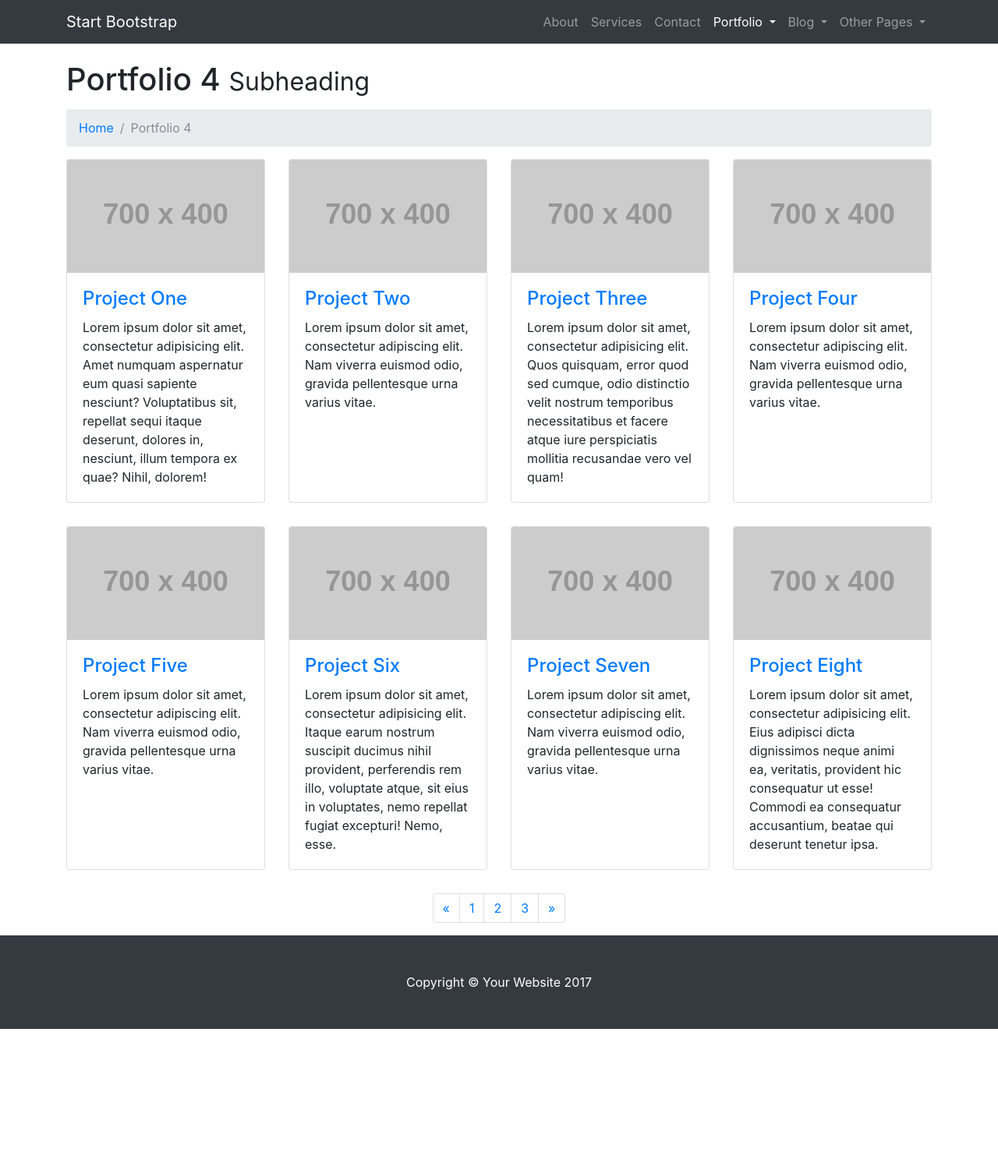
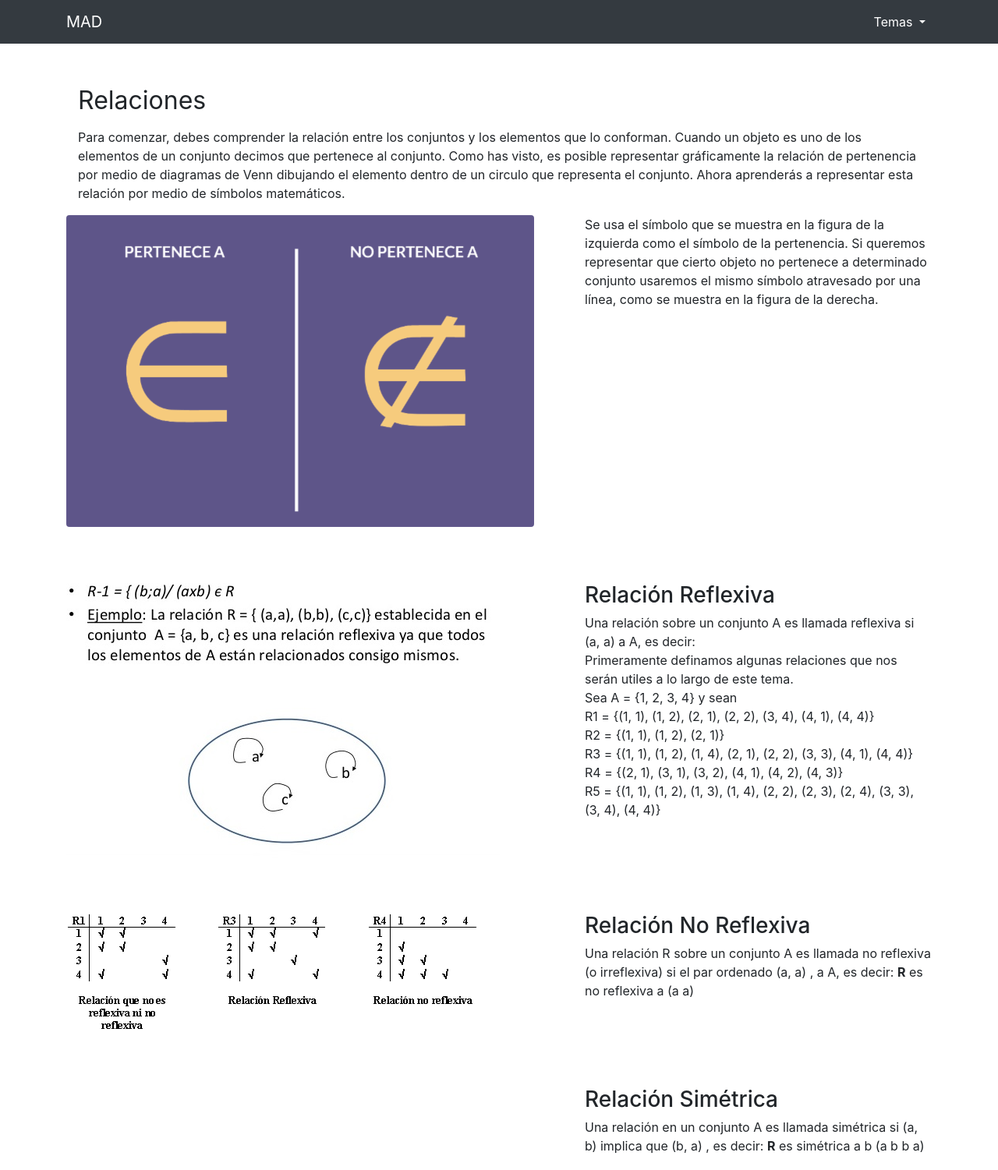
Before and after one commit to Dioniso0/Dioniso0.github.io, a website: page portfolio-4-col.html in a window 1280 px wide. Shown: the top 1501 px of the page at 78% size. Before the commit the page ends 1320 px from the top, so only its background shows below. Drawn offline with Linux system fonts and the light colour scheme; placeholder pictures from the web are drawn by us.

Commit message:
Relaciones

```diff
--- a/portfolio-4-col.html
+++ b/portfolio-4-col.html
@@ -8,7 +8,7 @@
     <meta name="description" content="">
     <meta name="author" content="">
 
-    <title>Modern Business - Start Bootstrap Template</title>
+    <title>MAD</title>
 
     <!-- Bootstrap core CSS -->
     <link href="vendor/bootstrap/css/bootstrap.min.css" rel="stylesheet">
@@ -23,55 +23,26 @@
     <!-- Navigation -->
     <nav class="navbar fixed-top navbar-expand-lg navbar-dark bg-dark fixed-top">
       <div class="container">
-        <a class="navbar-brand" href="index.html">Start Bootstrap</a>
+        <a class="navbar-brand" href="index.html">MAD</a>
         <button class="navbar-toggler navbar-toggler-right" type="button" data-toggle="collapse" data-target="#navbarResponsive" aria-controls="navbarResponsive" aria-expanded="false" aria-label="Toggle navigation">
           <span class="navbar-toggler-icon"></span>
         </button>
         <div class="collapse navbar-collapse" id="navbarResponsive">
           <ul class="navbar-nav ml-auto">
-            <li class="nav-item">
-              <a class="nav-link" href="about.html">About</a>
-            </li>
-            <li class="nav-item">
-              <a class="nav-link" href="services.html">Services</a>
-            </li>
-            <li class="nav-item">
-              <a class="nav-link" href="contact.html">Contact</a>
-            </li>
+
             <li class="nav-item active dropdown">
               <a class="nav-link dropdown-toggle" href="#" id="navbarDropdownPortfolio" data-toggle="dropdown" aria-haspopup="true" aria-expanded="false">
-                Portfolio
+               Temas
               </a>
               <div class="dropdown-menu dropdown-menu-right" aria-labelledby="navbarDropdownPortfolio">
-                <a class="dropdown-item" href="portfolio-1-col.html">1 Column Portfolio</a>
-                <a class="dropdown-item" href="portfolio-2-col.html">2 Column Portfolio</a>
-                <a class="dropdown-item" href="portfolio-3-col.html">3 Column Portfolio</a>
-                <a class="dropdown-item active" href="portfolio-4-col.html">4 Column Portfolio</a>
+                <a class="dropdown-item active" href="portfolio-1-col.html">Conjuntos Conceptos Básicos</a>
+                <a class="dropdown-item" href="portfolio-2-col.html">Álgebra de Conjuntos</a>
+                <a class="dropdown-item" href="portfolio-3-col.html">Conjunto Potencia - Prodructo de Conjuntos</a>
+                <a class="dropdown-item" href="portfolio-4-col.html">Relaciones</a>
                 <a class="dropdown-item" href="portfolio-item.html">Single Portfolio Item</a>
               </div>
             </li>
-            <li class="nav-item dropdown">
-              <a class="nav-link dropdown-toggle" href="#" id="navbarDropdownBlog" data-toggle="dropdown" aria-haspopup="true" aria-expanded="false">
-                Blog
-              </a>
-              <div class="dropdown-menu dropdown-menu-right" aria-labelledby="navbarDropdownBlog">
-                <a class="dropdown-item" href="blog-home-1.html">Blog Home 1</a>
-                <a class="dropdown-item" href="blog-home-2.html">Blog Home 2</a>
-                <a class="dropdown-item" href="blog-post.html">Blog Post</a>
-              </div>
-            </li>
-            <li class="nav-item dropdown">
-              <a class="nav-link dropdown-toggle" href="#" id="navbarDropdownBlog" data-toggle="dropdown" aria-haspopup="true" aria-expanded="false">
-                Other Pages
-              </a>
-              <div class="dropdown-menu dropdown-menu-right" aria-labelledby="navbarDropdownBlog">
-                <a class="dropdown-item" href="full-width.html">Full Width Page</a>
-                <a class="dropdown-item" href="sidebar.html">Sidebar Page</a>
-                <a class="dropdown-item" href="faq.html">FAQ</a>
-                <a class="dropdown-item" href="404.html">404</a>
-                <a class="dropdown-item" href="pricing.html">Pricing Table</a>
-              </div>
-            </li>
+
           </ul>
         </div>
       </div>
@@ -81,132 +52,116 @@
     <div class="container">
 
       <!-- Page Heading/Breadcrumbs -->
-      <h1 class="mt-4 mb-3">Portfolio 4
-        <small>Subheading</small>
+
+
+<br>
+
+    <!-- Page Content -->
+    <div class="container">
+
+            <!-- Page Heading/Breadcrumbs -->
+            <h1 class="mt-4 mb-3">
+              <small>Relaciones</small>
             </h1>
 
-      <ol class="breadcrumb">
-        <li class="breadcrumb-item">
-          <a href="index.html">Home</a>
-        </li>
-        <li class="breadcrumb-item active">Portfolio 4</li>
-      </ol>
 
+
+            <p>Para comenzar, debes comprender la relación entre los conjuntos y los elementos que lo conforman.  Cuando un objeto es uno de los elementos de un conjunto decimos que pertenece al conjunto.
+
+              Como has visto, es posible representar gráficamente la relación de pertenencia por medio de diagramas de Venn dibujando el elemento dentro de un circulo que representa el conjunto.  Ahora aprenderás a representar esta relación por medio de símbolos matemáticos.</p>
+
+          </div>
+
+      <!-- Project One -->
       <div class="row">
-        <div class="col-lg-3 col-md-4 col-sm-6 portfolio-item">
-          <div class="card h-100">
-            <a href="#"><img class="card-img-top" src="http://placehold.it/700x400" alt=""></a>
-            <div class="card-body">
-              <h4 class="card-title">
-                <a href="#">Project One</a>
-              </h4>
-              <p class="card-text">Lorem ipsum dolor sit amet, consectetur adipisicing elit. Amet numquam aspernatur eum quasi sapiente nesciunt? Voluptatibus sit, repellat sequi itaque deserunt, dolores in, nesciunt, illum tempora ex quae? Nihil, dolorem!</p>
+        <div class="col-md-7">
+          <a href="#">
+            <img class="img-fluid rounded mb-3 mb-md-0" src="img/21.png" alt="">
+          </a>
+        </div>
+        <div class="col-md-5">
+
+          <p>Se usa el símbolo que se muestra en la figura de la izquierda como el símbolo de la pertenencia.  Si queremos representar que cierto objeto no pertenece a determinado conjunto usaremos el mismo símbolo atravesado por una línea, como se muestra en la figura de la derecha.</p>
+
         </div>
       </div>
+      <br><br><br>
+           <!-- Project One -->
+           <div class="row">
+            <div class="col-md-7">
+              <a href="#">
+                <img class="img-fluid rounded mb-3 mb-md-0" src="img/22.jpg" alt="">
+              </a>
             </div>
-        <div class="col-lg-3 col-md-4 col-sm-6 portfolio-item">
-          <div class="card h-100">
-            <a href="#"><img class="card-img-top" src="http://placehold.it/700x400" alt=""></a>
-            <div class="card-body">
-              <h4 class="card-title">
-                <a href="#">Project Two</a>
-              </h4>
-              <p class="card-text">Lorem ipsum dolor sit amet, consectetur adipiscing elit. Nam viverra euismod odio, gravida pellentesque urna varius vitae.</p>
+            <div class="col-md-5">
+              <h3>Relación Reflexiva</h3>
+              <p>Una relación  sobre un conjunto A es llamada reflexiva si (a, a)     a  A, es decir: <br>
+                Primeramente definamos algunas relaciones que nos serán utiles a lo largo de este tema.<br>
+                Sea A = {1, 2, 3, 4} y sean<br>
+
+                R1 = {(1, 1), (1, 2), (2, 1), (2, 2), (3, 4), (4, 1), (4, 4)}<br>
+                R2 = {(1, 1), (1, 2), (2, 1)}<br>
+                R3 = {(1, 1), (1, 2), (1, 4), (2, 1), (2, 2), (3, 3), (4, 1), (4, 4)}<br>
+                R4 = {(2, 1), (3, 1), (3, 2), (4, 1), (4, 2), (4, 3)}<br>
+                R5 = {(1, 1), (1, 2), (1, 3), (1, 4), (2, 2), (2, 3), (2, 4), (3, 3), (3, 4), (4, 4)}<br>
+              </p>
+
             </div>
           </div>
+          <!-- /.row -->
+          <br><br><br>
+          <!-- Project One -->
+          <div class="row">
+            <div class="col-md-7">
+              <a href="#">
+                <img class="img-fluid rounded mb-3 mb-md-0" src="img/23.gif" alt="">
+              </a>
             </div>
-        <div class="col-lg-3 col-md-4 col-sm-6 portfolio-item">
-          <div class="card h-100">
-            <a href="#"><img class="card-img-top" src="http://placehold.it/700x400" alt=""></a>
-            <div class="card-body">
-              <h4 class="card-title">
-                <a href="#">Project Three</a>
-              </h4>
-              <p class="card-text">Lorem ipsum dolor sit amet, consectetur adipisicing elit. Quos quisquam, error quod sed cumque, odio distinctio velit nostrum temporibus necessitatibus et facere atque iure perspiciatis mollitia recusandae vero vel quam!</p>
+            <div class="col-md-5">
+              <h3>Relación No Reflexiva</h3>
+              <p>Una relación R sobre un conjunto A es llamada no reflexiva (o irreflexiva) si el par ordenado (a, a)   ,  a  A, es decir: <strong>R</strong>  es no reflexiva   a (a  a)
+
+              </p>
+
             </div>
           </div>
+          <!-- /.row -->
+
+          <br><br><br>
+          <!-- Project One -->
+          <div class="row">
+            <div class="col-md-7">
+
             </div>
-        <div class="col-lg-3 col-md-4 col-sm-6 portfolio-item">
-          <div class="card h-100">
-            <a href="#"><img class="card-img-top" src="http://placehold.it/700x400" alt=""></a>
-            <div class="card-body">
-              <h4 class="card-title">
-                <a href="#">Project Four</a>
-              </h4>
-              <p class="card-text">Lorem ipsum dolor sit amet, consectetur adipiscing elit. Nam viverra euismod odio, gravida pellentesque urna varius vitae.</p>
+            <div class="col-md-5">
+              <h3>Relación Simétrica</h3>
+              <p>Una relación  en un conjunto A es llamada simétrica si  (a, b)    implica que (b, a)  , es decir: <strong>R</strong> es simétrica  a  b (a  b b   a)
+
+              </p>
+
             </div>
           </div>
+          <!-- /.row -->
+
+          <br><br><br>
+          <!-- Project One -->
+          <div class="row">
+            <div class="col-md-7">
+              <a href="#">
+                <img class="img-fluid rounded mb-3 mb-md-0" src="img/24.gif" alt="">
+              </a>
             </div>
-        <div class="col-lg-3 col-md-4 col-sm-6 portfolio-item">
-          <div class="card h-100">
-            <a href="#"><img class="card-img-top" src="http://placehold.it/700x400" alt=""></a>
-            <div class="card-body">
-              <h4 class="card-title">
-                <a href="#">Project Five</a>
-              </h4>
-              <p class="card-text">Lorem ipsum dolor sit amet, consectetur adipiscing elit. Nam viverra euismod odio, gravida pellentesque urna varius vitae.</p>
+            <div class="col-md-5">
+              <h3>Relación Antisimétrica</h3>
+              <p>Una relación  en un conjunto A es llamada antisimétrica si (a, b)    y (b, a)   , entonce a = b,  a, b  A, es decir: <strong>R</strong> es antisimétrica  a  b (a   b   b   a  a = b).
+
+              </p>
+
             </div>
           </div>
-        </div>
-        <div class="col-lg-3 col-md-4 col-sm-6 portfolio-item">
-          <div class="card h-100">
-            <a href="#"><img class="card-img-top" src="http://placehold.it/700x400" alt=""></a>
-            <div class="card-body">
-              <h4 class="card-title">
-                <a href="#">Project Six</a>
-              </h4>
-              <p class="card-text">Lorem ipsum dolor sit amet, consectetur adipisicing elit. Itaque earum nostrum suscipit ducimus nihil provident, perferendis rem illo, voluptate atque, sit eius in voluptates, nemo repellat fugiat excepturi! Nemo, esse.</p>
-            </div>
-          </div>
-        </div>
-        <div class="col-lg-3 col-md-4 col-sm-6 portfolio-item">
-          <div class="card h-100">
-            <a href="#"><img class="card-img-top" src="http://placehold.it/700x400" alt=""></a>
-            <div class="card-body">
-              <h4 class="card-title">
-                <a href="#">Project Seven</a>
-              </h4>
-              <p class="card-text">Lorem ipsum dolor sit amet, consectetur adipiscing elit. Nam viverra euismod odio, gravida pellentesque urna varius vitae.</p>
-            </div>
-          </div>
-        </div>
-        <div class="col-lg-3 col-md-4 col-sm-6 portfolio-item">
-          <div class="card h-100">
-            <a href="#"><img class="card-img-top" src="http://placehold.it/700x400" alt=""></a>
-            <div class="card-body">
-              <h4 class="card-title">
-                <a href="#">Project Eight</a>
-              </h4>
-              <p class="card-text">Lorem ipsum dolor sit amet, consectetur adipisicing elit. Eius adipisci dicta dignissimos neque animi ea, veritatis, provident hic consequatur ut esse! Commodi ea consequatur accusantium, beatae qui deserunt tenetur ipsa.</p>
-            </div>
-          </div>
-        </div>
-      </div>
+          <!-- /.row -->
 
-      <!-- Pagination -->
-      <ul class="pagination justify-content-center">
-        <li class="page-item">
-          <a class="page-link" href="#" aria-label="Previous">
-            <span aria-hidden="true">&laquo;</span>
-            <span class="sr-only">Previous</span>
-          </a>
-        </li>
-        <li class="page-item">
-          <a class="page-link" href="#">1</a>
-        </li>
-        <li class="page-item">
-          <a class="page-link" href="#">2</a>
-        </li>
-        <li class="page-item">
-          <a class="page-link" href="#">3</a>
-        </li>
-        <li class="page-item">
-          <a class="page-link" href="#" aria-label="Next">
-            <span aria-hidden="true">&raquo;</span>
-            <span class="sr-only">Next</span>
-          </a>
-        </li>
-      </ul>
+
 
     </div>
     <!-- /.container -->
@@ -214,7 +169,7 @@
     <!-- Footer -->
     <footer class="py-5 bg-dark">
       <div class="container">
-        <p class="m-0 text-center text-white">Copyright &copy; Your Website 2017</p>
+        <p class="m-0 text-center text-white">Copyright &copy; MADL</p>
       </div>
       <!-- /.container -->
     </footer>
```
Also changed, not shown: index.html (+1 -1 lines), portfolio-1-col.html (+1 -1 lines), portfolio-2-col.html (+1 -1 lines), portfolio-3-col.html (+17 -50 lines), img/18.jpg (added), img/20.gif (added), img/21.png (added), img/22.jpg (added), img/23.gif (added), img/24.gif (added). Lines whose indentation alone changed are shown as unchanged.
